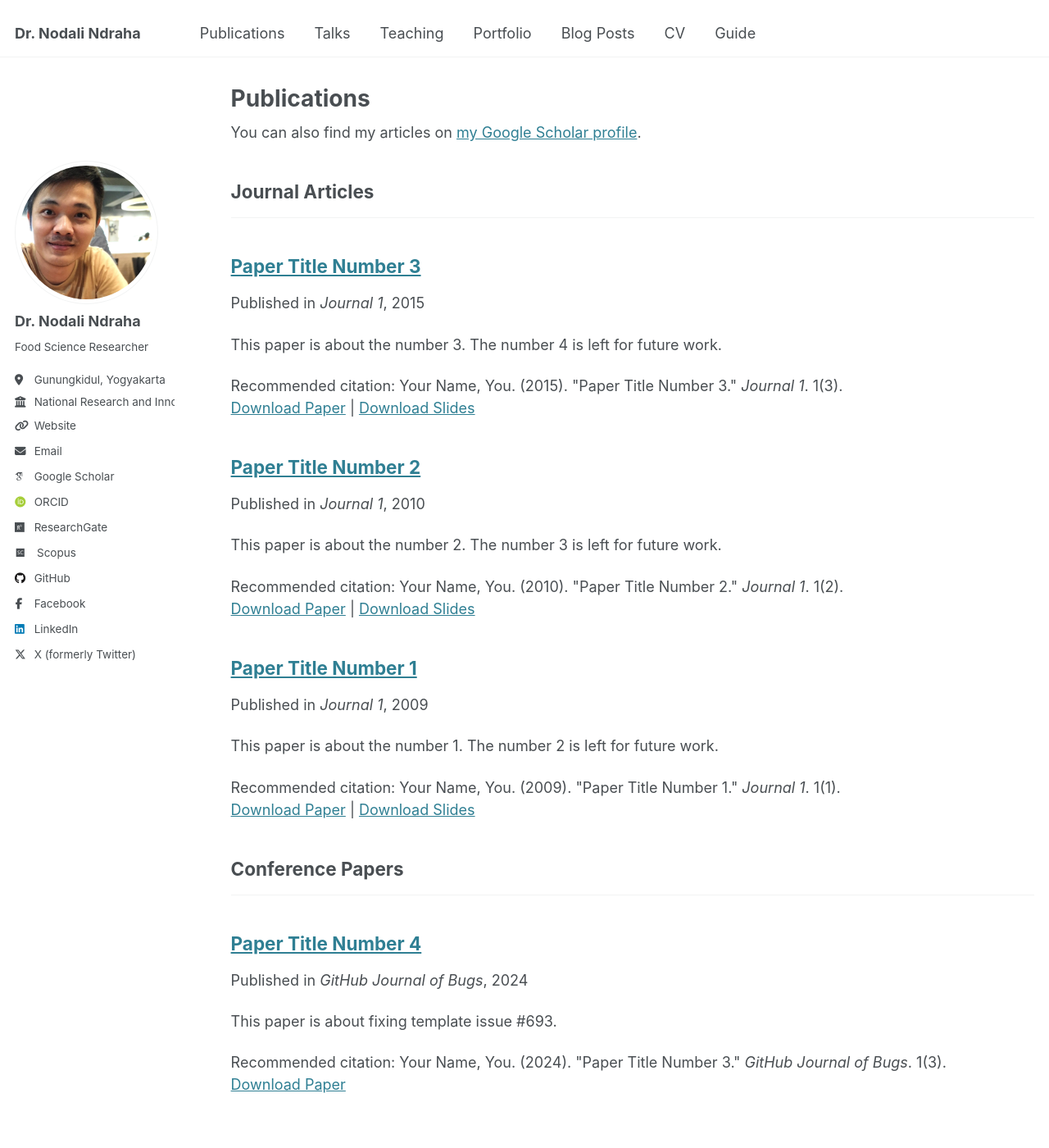
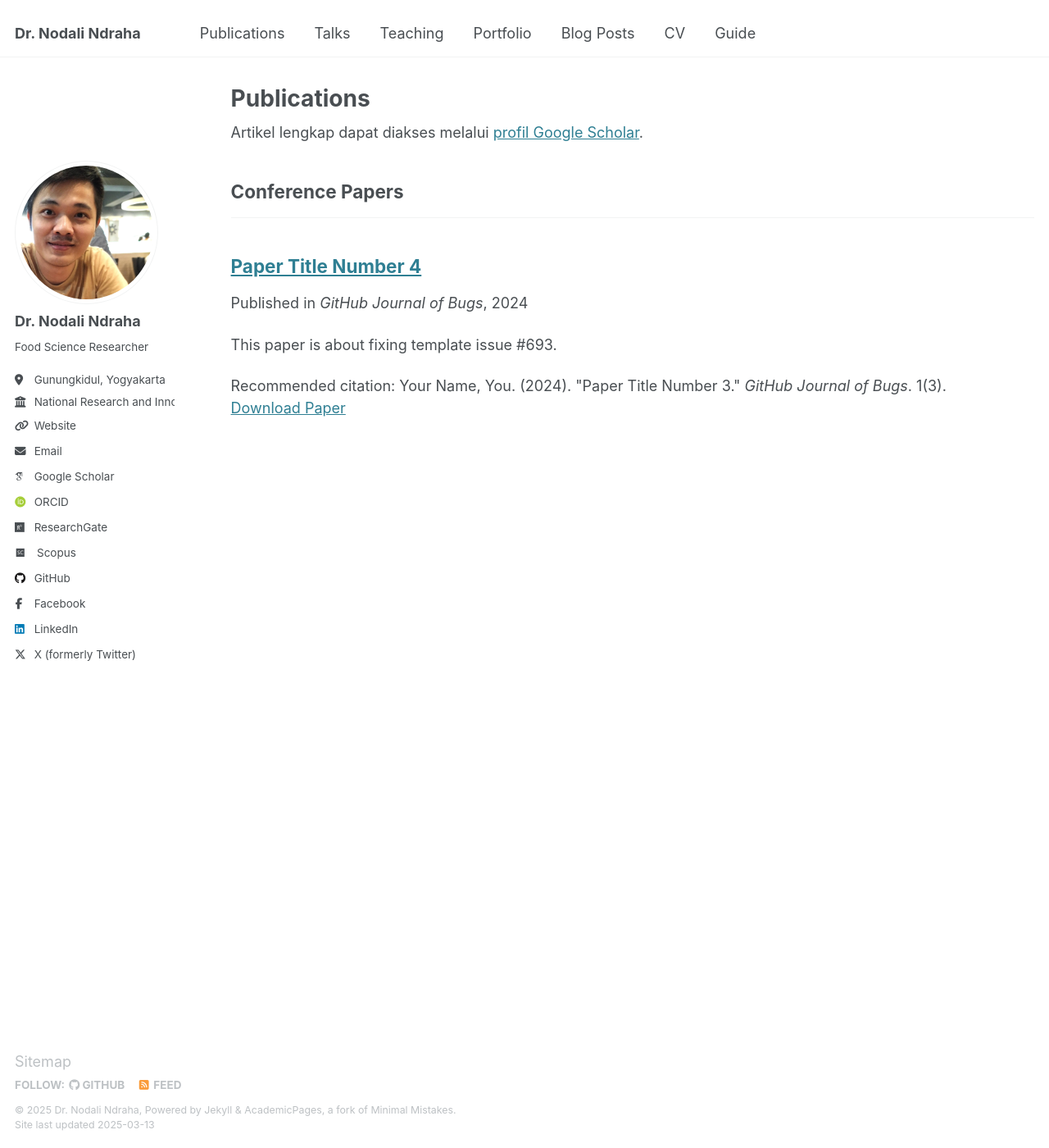
Before and after one commit to nndraha/nodali.github.io, a Jekyll site: the page built from _pages/publications.html, in a window 1280 px wide and 1400 px high. Shown: the whole window at 82% size. Built offline with Jekyll 4.4.1, drawn with Linux system fonts in a browser that asks for light colours; some web fonts are replaced.

Commit message:
update all

```diff
--- a/_pages/publications.html
+++ b/_pages/publications.html
@@ -6,7 +6,7 @@ author_profile: true
 ---
 
 {% if site.author.googlescholar %}
-  <div class="wordwrap">You can also find my articles on <a href="{{site.author.googlescholar}}">my Google Scholar profile</a>.</div>
+  <div class="wordwrap">Artikel lengkap dapat diakses melalui <a href="{{site.author.googlescholar}}">profil Google Scholar</a>.</div>
 {% endif %}
 
 {% include base_path %}
--- a/_publications/2009-10-01-paper-title-number-1.md
+++ /dev/null
@@ -1,14 +0,0 @@
----
-title: "Paper Title Number 1"
-collection: publications
-category: manuscripts
-permalink: /publication/2009-10-01-paper-title-number-1
-excerpt: 'This paper is about the number 1. The number 2 is left for future work.'
-date: 2009-10-01
-venue: 'Journal 1'
-slidesurl: 'http://academicpages.github.io/files/slides1.pdf'
-paperurl: 'http://academicpages.github.io/files/paper1.pdf'
-citation: 'Your Name, You. (2009). &quot;Paper Title Number 1.&quot; <i>Journal 1</i>. 1(1).'
----
-
-The contents above will be part of a list of publications, if the user clicks the link for the publication than the contents of section will be rendered as a full page, allowing you to provide more information about the paper for the reader. When publications are displayed as a single page, the contents of the above "citation" field will automatically be included below this section in a smaller font.
--- a/_publications/2010-10-01-paper-title-number-2.md
+++ /dev/null
@@ -1,14 +0,0 @@
----
-title: "Paper Title Number 2"
-collection: publications
-category: manuscripts
-permalink: /publication/2010-10-01-paper-title-number-2
-excerpt: 'This paper is about the number 2. The number 3 is left for future work.'
-date: 2010-10-01
-venue: 'Journal 1'
-slidesurl: 'http://academicpages.github.io/files/slides2.pdf'
-paperurl: 'http://academicpages.github.io/files/paper2.pdf'
-citation: 'Your Name, You. (2010). &quot;Paper Title Number 2.&quot; <i>Journal 1</i>. 1(2).'
----
-
-The contents above will be part of a list of publications, if the user clicks the link for the publication than the contents of section will be rendered as a full page, allowing you to provide more information about the paper for the reader. When publications are displayed as a single page, the contents of the above "citation" field will automatically be included below this section in a smaller font.
--- a/_publications/2015-10-01-paper-title-number-3.md
+++ /dev/null
@@ -1,14 +0,0 @@
----
-title: "Paper Title Number 3"
-collection: publications
-category: manuscripts
-permalink: /publication/2015-10-01-paper-title-number-3
-excerpt: 'This paper is about the number 3. The number 4 is left for future work.'
-date: 2015-10-01
-venue: 'Journal 1'
-slidesurl: 'http://academicpages.github.io/files/slides3.pdf'
-paperurl: 'http://academicpages.github.io/files/paper3.pdf'
-citation: 'Your Name, You. (2015). &quot;Paper Title Number 3.&quot; <i>Journal 1</i>. 1(3).'
----
-
-The contents above will be part of a list of publications, if the user clicks the link for the publication than the contents of section will be rendered as a full page, allowing you to provide more information about the paper for the reader. When publications are displayed as a single page, the contents of the above "citation" field will automatically be included below this section in a smaller font.
```
Also changed, not shown: _publications/01.md (renamed from _publications/2024-02-17-paper-title-number-4.md).
